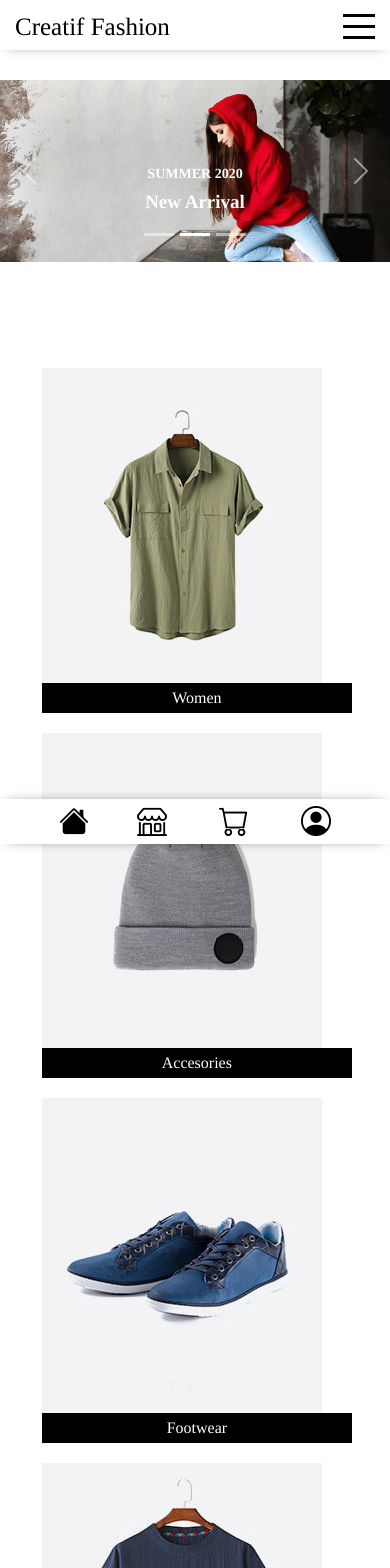
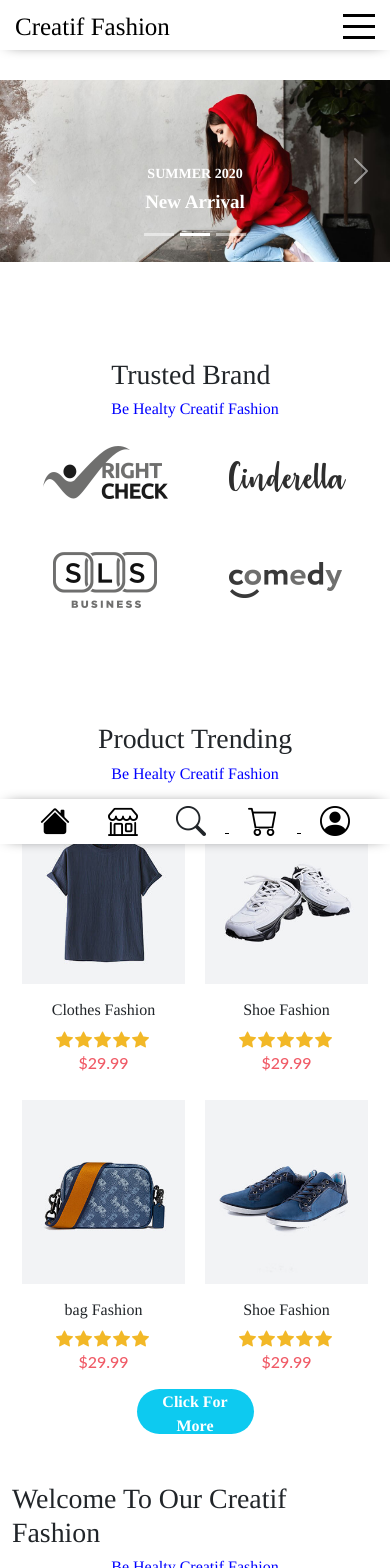
Before and after one commit to Chndrafajar/react-Ecommerce.github.io, a React (Create React App) app: page / in a window 390 px wide. Shown: the top 1568 px of the page. Built offline with nearby package versions, Linux system fonts and the light colour scheme.

Commit message:
update-bug 1.57

```diff
--- a/src/App.css
+++ b/src/App.css
@@ -18,6 +18,44 @@ html {
   text-align: center;
 }
 
+.Product h6 {
+  font-weight: 500;
+  color: #f05a66;
+  font-family: "Lato", "Helvetica", "Arial", "sans-serif";
+}
+
+.imgArea {
+  width: 100%;
+  height: 100%;
+  overflow: hidden;
+}
+
+.imgArea img {
+  width: 100%;
+  transition: 1s;
+}
+
+.imgArea img:hover {
+  transform: scale(1.3);
+  cursor: pointer;
+}
+
+.IconStartHome span {
+  font-family: "Line Awesome Free";
+  font-weight: 900;
+  white-space: nowrap;
+  letter-spacing: 2px;
+  font-size: 16px;
+  color: #f2b827;
+  position: relative;
+  display: inline-block;
+}
+
+.IconStartHome .bi {
+  font-size: 17px;
+  color: #f2b827;
+}
+
 /* responsif */
 
 @media (max-width: 468px) {
--- a/src/components/Navbar/Menu/Menu.js
+++ b/src/components/Navbar/Menu/Menu.js
@@ -36,23 +36,6 @@ export default function Menu({ menuOpen, setMenuOpen }) {
             <span>Blog</span>
           </Link>
         </li>
-        <li onClick={() => setMenuOpen(false)}>
-          <Link to="/shopingcart" className="link">
-            {" "}
-            <span>Shopping Cart</span>
-          </Link>
-        </li>
-        <li onClick={() => setMenuOpen(false)}>
-          <Link to="/signin" className="link">
-            <span>Login</span>
-          </Link>
-        </li>
-        <li onClick={() => setMenuOpen(false)}>
-          <Link to="registrasi" className="link">
-            {" "}
-            <span>Registrasi</span>
-          </Link>
-        </li>
       </ul>
     </div>
   );
--- a/src/components/Navbar/Menu/menu.css
+++ b/src/components/Navbar/Menu/menu.css
@@ -27,12 +27,11 @@
   font-weight: 300;
   color: white;
   width: 60%;
-  margin-top: 40px;
 }
 
 .menu ul li {
-  margin: 10px;
-  margin-top: 20px;
+  margin-top: 30px;
+  margin: 20px;
 }
 
 .menu ul li span {
@@ -50,9 +49,3 @@
 .link {
   text-decoration: none;
 }
-
-@media (max-width: 468px) {
-  .menu {
-    overscroll-behavior: auto;
-  }
-}
--- a/src/components/Navbar/Nav.css
+++ b/src/components/Navbar/Nav.css
@@ -1,6 +1,6 @@
 .navbar {
   width: 100%;
-  height: 70px;
+  height: 60px;
   background-color: white;
   color: black;
   position: fixed;
@@ -35,8 +35,9 @@
 }
 
 .navbarItem {
-  padding: 10px 30px;
   display: flex;
+  margin-left: 40px;
+  margin-right: 40px;
   align-items: center;
   justify-content: space-between;
   width: 100%;
@@ -112,7 +113,7 @@
 }
 
 .navbarBottom span {
-  padding: 24px;
+  padding: 19px;
 }
 
 .navbarBottom span .bi {
@@ -120,10 +121,12 @@
 }
 
 .navbarBottom span:hover {
-  background-color: black;
-  color: white;
-  border-radius: 10px;
+  font-weight: 800;
   transition: 1s;
+}
+
+.linkBottom {
+  color: black;
 }
 
 /* responsive */
@@ -134,6 +137,9 @@
   }
   .navbarLeft {
     margin-right: 30px;
+  }
+  .navbarBottom {
+    display: block;
   }
 }
 
--- a/src/components/Navbar/NavbarComponents.js
+++ b/src/components/Navbar/NavbarComponents.js
@@ -53,27 +53,29 @@ export default function NavbarComponents({ menuOpen, setMenuOpen }) {
 
       {/* Mobile */}
       <nav className="navbarBottom">
-        <Link to="/" className="linkNav">
+        <Link to="/" className="linkBottom">
           {" "}
           <span>
             <i class="bi bi-house-fill"></i>
           </span>
         </Link>
 
-        <Link to="/market" className="linkNav">
+        <Link to="/market" className="linkBottom">
           <span>
             <i class="bi bi-shop"></i>
           </span>
         </Link>
-
-        <Link to="/shopingcart" className="linkNav">
+        <span>
+          <i class="bi bi-search"></i>
+        </span>
+        <Link to="/shopingcart" className="linkBottom">
           {" "}
           <span>
             <i class="bi bi-cart"></i>
           </span>
         </Link>
 
-        <Link to="/signin" className="linkNav">
+        <Link to="/signin" className="linkBottom">
           {" "}
           <span>
             <i class="bi bi-person-circle"></i>
--- a/src/components/Pages/Blog/blog.css
+++ b/src/components/Pages/Blog/blog.css
@@ -73,6 +73,9 @@
 @media (max-width: 620px) {
   .blogTitle {
     width: 300px;
-    margin-top: 40px;
+    margin-top: 10px;
+  }
+  .blogTop h1 {
+    font-size: 40px;
   }
 }
--- a/src/components/Pages/Home/Home.js
+++ b/src/components/Pages/Home/Home.js
@@ -41,42 +41,32 @@ export default function Home() {
       {/* Component home 2 */}
       <div className="new py-5">
         <Container className="py-5">
-          <div className="newProductHome">
-            <div className="newProductCard">
-              <div>
-                <img src="asset/shop/23.jpg" alt="" />
-                <div className="btnHome">
-                  <button>Women</button>
-                </div>
-              </div>
+          <div className="brandTitle">
+            <div className="brandTitleItem">
+              <h1>Trusted Brand</h1>
+              <h6 className="homeH6" style={{ color: "blue" }}>
+                Be Healty Creatif Fashion
+              </h6>
             </div>
-            <div className="newProductCard">
-              <div>
-                <img src="asset/shop/15.jpg" alt="" />
-                <div className="btnHome">
-                  <button>Accesories</button>
-                </div>
-              </div>
+          </div>
+          <div className="homeBrand">
+            <div className="homeBrandItem">
+              <img src="asset/brand/1.png" alt="" />
             </div>
-            <div className="newProductCard">
-              <div>
-                <img src="asset/shop/4.jpg" alt="" />
-                <div className="btnHome">
-                  <button>Footwear</button>
-                </div>
-              </div>
+            <div className="homeBrandItem">
+              <img src="asset/brand/2.png" alt="" />
             </div>
-            <div className="newProductCard">
-              <div>
-                <img src="asset/shop/1.jpg" alt="" />
-                <div className="btnHome">
-                  <button>Watches</button>
-                </div>
-              </div>
+            <div className="homeBrandItem">
+              <img src="asset/brand/3.png" alt="" />
+            </div>
+            <div className="homeBrandItem">
+              <img src="asset/brand/4.png" alt="" />
             </div>
           </div>
         </Container>
       </div>
+
+      {/* Component home 3 */}
       <div className="productTitle">
         <div className="productTitleItem">
           <h1>Product Trending</h1>
@@ -85,8 +75,6 @@ export default function Home() {
           </h6>
         </div>
       </div>
-
-      {/* Component home 3 */}
       <div className="Product">
         <Container>
           <div className="newProductItem">
--- a/src/components/Pages/Home/home.css
+++ b/src/components/Pages/Home/home.css
@@ -15,17 +15,21 @@
   transition: 0.5s;
 }
 
-h1 {
-  font-weight: 700;
+.homeBrand {
+  display: flex;
+  align-items: center;
+  justify-content: center;
 }
 
-h6 {
-  font-weight: 700;
+.brandTitle {
+  display: flex;
+  align-items: center;
+  justify-content: center;
 }
 
 .btn1 {
   height: 45px;
-  width: 35%;
+  width: 30%;
   border: none;
   outline: none;
   background-color: #0dcaf0;
@@ -98,44 +102,6 @@ h6 {
   border: 1px solid grey;
   border-radius: 5px;
   padding: 5px 9px;
-}
-
-.Product h6 {
-  font-weight: 500;
-  color: #f05a66;
-  font-family: "Lato", "Helvetica", "Arial", "sans-serif";
-}
-
-.imgArea {
-  width: 100%;
-  height: 100%;
-  overflow: hidden;
-}
-
-.imgArea img {
-  width: 100%;
-  transition: 1s;
-}
-
-.imgArea img:hover {
-  transform: scale(1.3);
-  cursor: pointer;
-}
-
-.IconStartHome span {
-  font-family: "Line Awesome Free";
-  font-weight: 900;
-  white-space: nowrap;
-  letter-spacing: 2px;
-  font-size: 16px;
-  color: #f2b827;
-  position: relative;
-  display: inline-block;
-}
-
-.IconStartHome .bi {
-  font-size: 17px;
-  color: #f2b827;
 }
 
 .Homeh6 {
@@ -214,10 +180,6 @@ responisve */
     display: flex;
     flex-direction: column;
   }
-
-  .btnHome button {
-    width: 85%;
-  }
 }
 
 @media (max-width: 468px) {
@@ -246,8 +208,8 @@ responisve */
   .ContactInput textarea {
     width: 100%;
   }
-  .btnHome button {
-    width: 95%;
+  .homeBrand {
+    flex-wrap: wrap;
   }
 }
 
--- a/src/components/Pages/Market/productItem.css
+++ b/src/components/Pages/Market/productItem.css
@@ -125,6 +125,12 @@
   padding: 0 10px;
 }
 
+.newProductCard h6 {
+  font-weight: 500;
+  color: #f05a66;
+  font-family: "Lato", "Helvetica", "Arial", "sans-serif";
+}
+
 @media (max-width: 478px) {
   .filterProduct {
     flex-direction: column;
@@ -143,4 +149,7 @@
   .nav {
     flex-wrap: nowrap;
   }
+  .textCard h5 {
+    font-size: 16px;
+  }
 }
```
